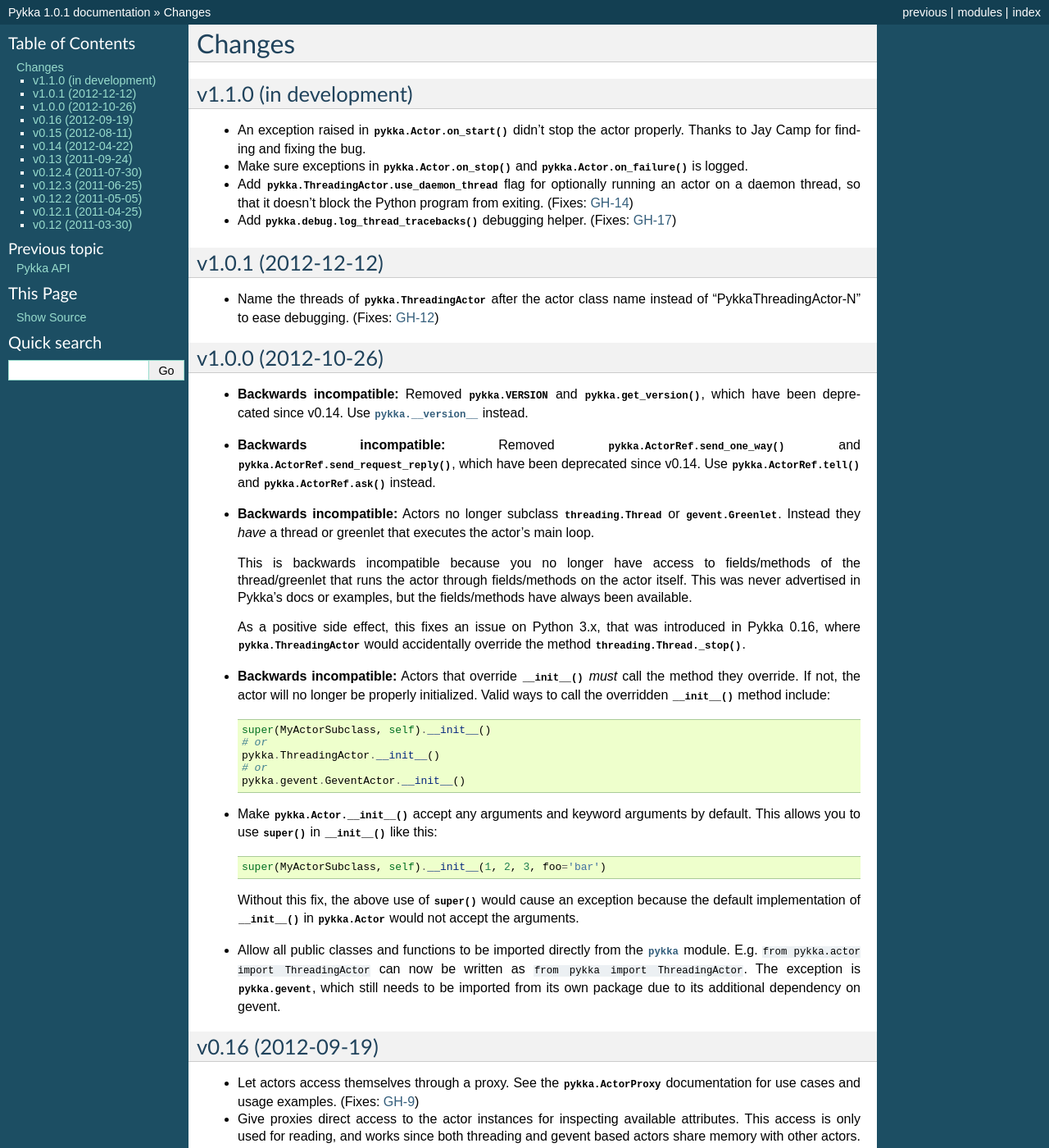
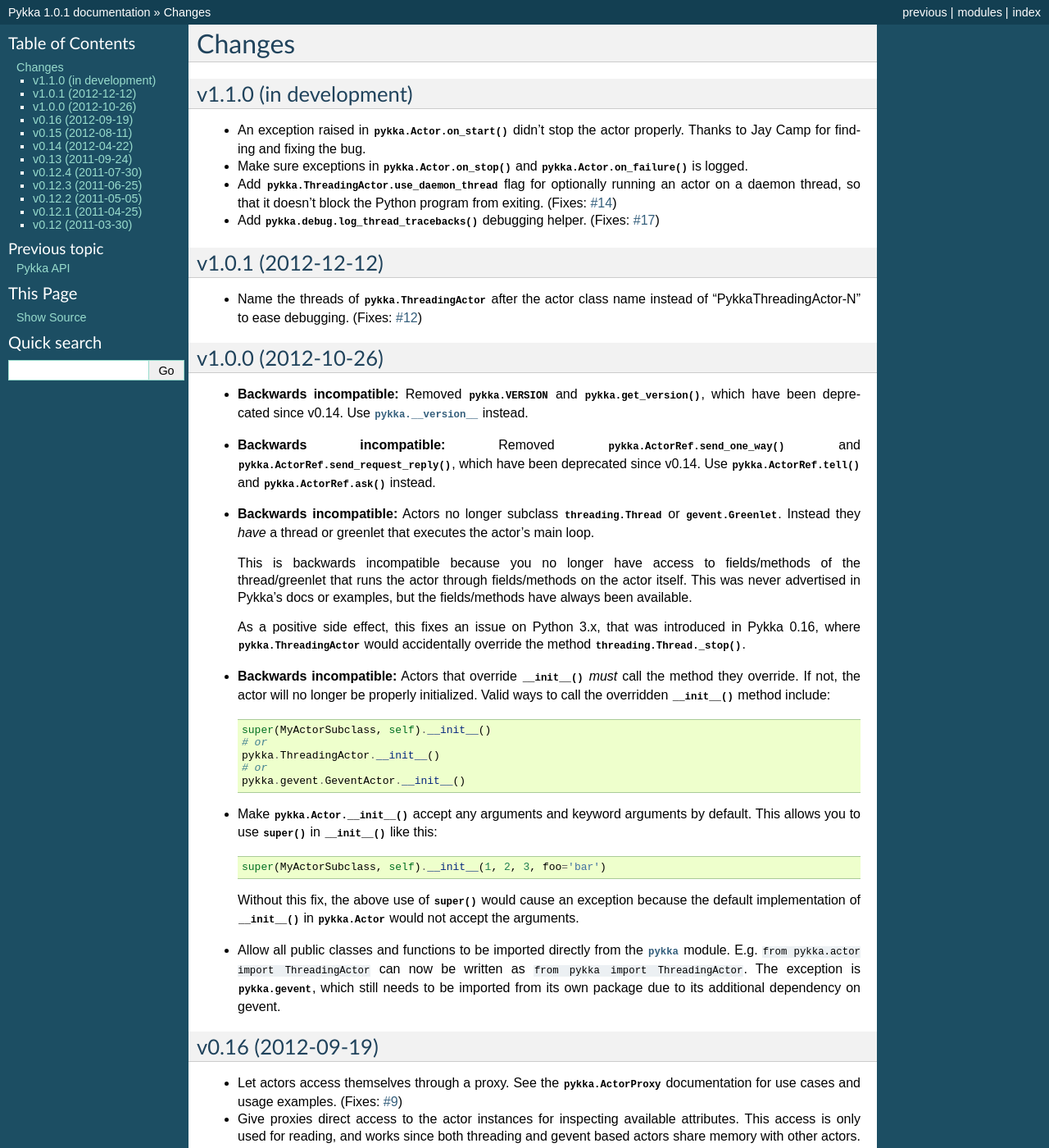
Before and after one commit to jodal/pykka, a Sphinx documentation site: the page built from docs/changes.rst, in a window 1280 px wide and 1400 px high. Shown: the whole window at 82% size. Built offline with Sphinx 7.4.7, drawn with Linux system fonts in a browser that asks for light colours; some of the changed text lies outside the part shown.

```diff
--- a/docs/conf.py
+++ b/docs/conf.py
@@ -264,4 +264,4 @@ man_pages = [
 
 autodoc_member_order = 'bysource'
 
-extlinks = {'issue': ('http://github.com/jodal/pykka/issues/%s', 'GH-')}
+extlinks = {'issue': ('http://github.com/jodal/pykka/issues/%s', '#')}
```
